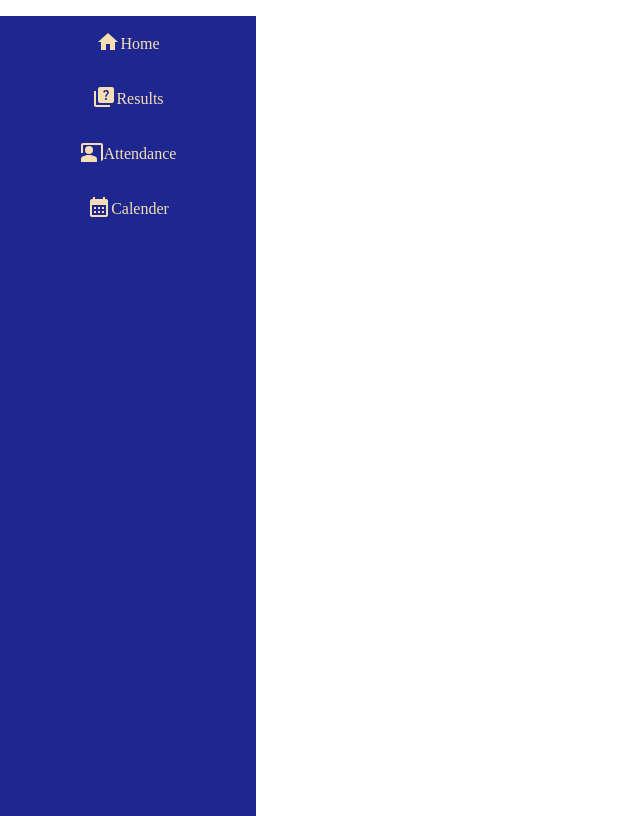
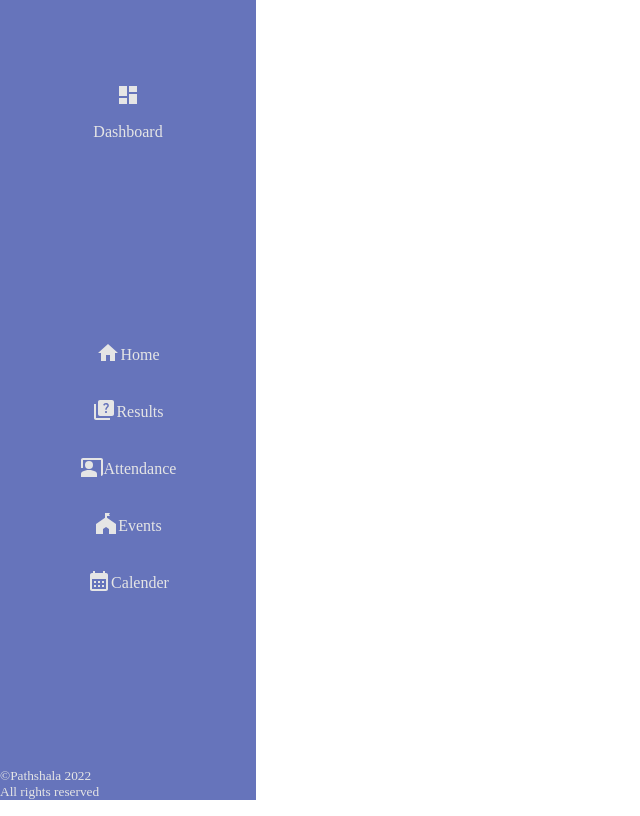
Before and after one commit to AnweshaRoses/school-management-system, a React (Create React App) app: page / in a window 1280 px wide. Shown: the whole page, without its empty margins (0-640 px from the left). Built offline with nearby package versions, Linux system fonts and the light colour scheme.

Commit message:
event home page

```diff
--- a/src/App.css
+++ b/src/App.css
@@ -1,6 +1,10 @@
+@import url('https://fonts.googleapis.com/css2?family=Be+Vietnam+Pro&family=Fredoka&family=Poppins:wght@200&display=swap');
+
 .App{
   width: 100vw;
   height: 100vh;
+  display: flex;
+
 }
 html,body, #root{
   padding:0;
@@ -11,33 +15,142 @@ html,body,#root,.App{
   width:100%;
 }
 
+
 .Sidebar{
+  flex-grow:0.1;
   height: 100%;
   width: 20vw;
-  background-color:#1e2790;
+  position: fixed;
+  background-color:#6674BB;
+  display: flex;
+  flex-direction: row;
+  flex-wrap: wrap;
+  justify-content: space-between;
 }
 .sblist{
-  height: auto;
-  padding :0;
+  height:auto;
+  padding :0px;
   width:100%;
+  display:flex;
+  flex-direction: column;
+  align-items: center;
+}
+.sblist #active{
+  background-color:rgb(238, 238, 238,0.3);
+  box-shadow: 0px 0px 10px 0px rgb(164, 165, 237);
+}
+.sbtitle{
+  height:30%;
+  width: 100%;
+  display:flex;
+  flex-direction: column;
+  justify-content: center;
+  align-items: center;
+  color: #E5E5E5;
+}
+.sbrow{
+  list-style: none;
+  width:90%;
+  height:55px;
+  margin:1px;
+  display:flex;
+  color: #E5E5E5;
+  justify-content: center;
+  align-items: center;
+  border-radius: 5px;
+  transition: 0.2s ease-in;
 }
 
-.sbrow{
-  list-style: none;
-  width:100%;
-   height:55px;
-  margin:0;
-  display:flex;
-  color: wheat;
-  justify-content: center;
-  align-items: center;
-
-}
 
 .sbrow:hover{
    cursor:pointer;
-   border: solid 1px rgb(32, 86, 103);
+   background-color: rgb(238, 238, 238,0.3);
+   transition: 0.2s ease-in;
+  }
+
+.sbfooter{
+  justify-self: flex-end;
+  align-self: flex-end;
+  color: #E5E5E5 ;
 }
+.sbfooter small{
+  display: block;
+}
+
+.secondary{
+  display: flexbox;
+  width:80%;
+  flex:20;
+  position: absolute;
+  left:20%;
+  background-color: rgba(97, 111, 184,0.3);
+}
+
+.event-header{
+  padding: 2% 0px 1% 5%;
+  font-size:  3vw;
+  font-family: 'Poppins', sans-serif;
+}
+.event-header h6{
+  margin: 0;
+  font-size: 1rem;
+}
+.event-header h1{
+  margin: 12px;
+}
+.card-container{
+  margin: 15px 0px 15px 12px;
+  font-family: 'Be Vietnam Pro', sans-serif;
+}
+.card-container h1{
+  align-self: center;
+}
+.Card-content img{
+  width:80%;
+  border: solid 5px white ;
+  border-radius: 10px;
+  align-self:center ;
+  box-shadow: 0px 1px 5px 0px grey;
+}
+
+.Card-content h4{
+  cursor: pointer;
+}
+.cdiv1{
+  height: 50%;
+  display: flex;
+  flex-direction: column;
+  justify-content: center;
+}
+.cdiv1 button{
+  border: solid 1px white ;
+  padding: 0.5vw;
+  font-size: 22px;
+  background-color: #672280;
+  color: #f1f1f1;
+  border-radius: 20px;
+  width:50%;
+  align-self: center;
+}
+.Card{
+  height:auto;
+  width:80%;
+  padding: 20px 40px;
+  margin:20px 5px;
+  position: relative;
+  border-radius: 20px;
+  border: solid 1px white;
+  background-color: rgba(255, 255, 255 , 0.5);
+  background-color: #f1f1f1;
+  box-shadow: 5px 10px 15px rgb(164, 165, 237);
+}
+
+.cards{
+  margin:20px 5px;
+  transition: 0.2s ease-out;
+}
+
+
 .NavBar{
   height: 10vw;
   width: 100%;
@@ -45,7 +158,7 @@ html,body,#root,.App{
   font: 4vw;
   display: flex;
   justify-content: space-between ;
-  box-shadow: 0px 0px 10px 1px black;
+
   color: white;
 }
 
@@ -101,3 +214,52 @@ html,body,#root,.App{
   padding: 20px;
   text-align: center;
 }
+
+.home{
+  height: 100vh;
+
+   display: grid;
+   grid-template-columns: 60% auto;
+}
+.left-home, .right-home{
+  padding: 20%;
+  padding-bottom: 0;
+  font-family: 'Fredoka', sans-serif;
+
+}
+
+.home-desc{
+  margin: 20px 0px;
+  padding:20px;
+  border-radius: 5%;
+  background-color: rgba(255, 255, 255 , 0.5);
+
+  border: solid 2px white;
+}
+.home-face{
+  width:200px;
+  height:200px;
+  border-radius: 50%;
+  border: solid 2px white;
+  box-shadow: 0px 0px 13px 0px grey ;
+}
+
+.sub{
+  height:auto;
+  width: auto;
+  padding: 5% 7%;
+  margin:10px;
+  border-radius: 5px;
+  background-color: rgba(255, 255, 255);
+  box-shadow: 0px 0px 10px 0px rgb(164, 165, 237);
+}
+
+.sub h3{
+  display: flex;
+  justify-content: space-around;
+  cursor: pointer;
+}
+
+.sub:hover{
+  box-shadow: 0px 0px 10px 0px white;
+}
--- a/src/App.js
+++ b/src/App.js
@@ -1,10 +1,57 @@
 import React from 'react';
 import './App.css';
-// import Navbar from './components/NavBar';
 import Sidebar from './components/sidebar';
+import Events from './pages/events';
+import Login from './pages/login-in';
+import Home  from './pages/home';
+export default function App(){
 
-export default function App(){
+
   return(
-    <Sidebar/>
-  )
+    <div className='App'>
+          <Sidebar/>
+          <div className='secondary'>
+          {(window.location.pathname=="/Events")
+              && <Events/>}
+          {/* {(window.location.pathname=="/")
+              && <Login/>} */}
+           {(window.location.pathname=="/home")
+              && <Home pic='https://media.istockphoto.com/photos/portrait-of-happy-middle-school-boy-picture-id1138949949?k=20&m=1138949949&s=170667a&w=0&h=u2ArzGTmMPObeKDbgGx3Pe7RJMQzXtk_j_JpMc21z5k='
+                       name=" Tammy Mishra "
+                       class="8"
+                       section="E"
+                       roll="34567"
+                       teacher="John Doe"
+              />}
+          </div>
+
+    </div>
+    )
 }
+
+
+
+// import { BrowserRouter as Router, Routes, Route}
+// 	from 'react-router-dom';
+// import Home from './pages';
+// import About from './pages/about';
+// import Blogs from './pages/blogs';
+// import SignUp from './pages/signup';
+// import Login from './pages/login-in';
+
+// function App() {
+// return (
+// 	<Router>
+// 	<Navbar />
+// 	<Routes>
+// 		<Route exact path='/' exact element={<Home />} />
+// 		<Route path='/about' element={<About/>} />
+// 		<Route path='/contact' element={<Contact/>} />
+// 		<Route path='/blogs' element={<Blogs/>} />
+// 		<Route path='/sign-up' element={<SignUp/>} />
+// 	</Routes>
+// 	</Router>
+// );
+// }
+
+// export default App;
--- a/src/components/Data-sidebar.js
+++ b/src/components/Data-sidebar.js
@@ -2,10 +2,12 @@ import HomeIcon from '@mui/icons-material/Home';
 import QuizIcon from '@mui/icons-material/Quiz';
 import AttendanceIcon from '@mui/icons-material/CoPresent';
 import CalendarMonthIcon from '@mui/icons-material/CalendarMonth';
+import EventIcon from '@mui/icons-material/Festival';
 import React from "react"
 
  export const SidebarData = [
     {
+
         title:"Home",
         icon:<HomeIcon/>,
         link:"/home"
@@ -21,8 +23,58 @@ import React from "react"
         link:"/attendance"
      },
      {
+      title:"Events",
+      icon:<EventIcon/>,
+      link:"/Events"
+   },
+     {
         title:"Calender",
         icon:<CalendarMonthIcon/>,
         link:"/calender"
      }
  ]
+
+
+
+ export const EventsData = [
+
+   {
+       title:"Sports Day",
+       date:"12th August 2022",
+       line1:"Sports day of Lorem ipsum dolor sit amet, consectetur adipiscing elit, sed do eiusmod tempor incididunt ut labore et dolore magna aliqua. Ut enim ad minim veniam, quis nostrud exercitation ullamco laboris nisi ut aliquip ex ea commodo consequat. Duis aute irure dolor in reprehenderit in voluptate velit esse cillum dolore eu fugiat nulla pariatur. Excepteur sint occaecat cupidatat non proident, sunt in culpa qui officia deserunt mollit anim id est laborum",
+       line2: "Sed ut perspiciatis unde omnis iste natus error sit voluptatem accusantium doloremque laudantium, totam rem aperiam, eaque ipsa quae ab illo inventore veritatis et quasi architecto beatae vitae dicta sunt explicabo. Nemo enim ipsam voluptatem quia voluptas sit aspernatur aut odit aut fugit, sed quia consequuntur magni dolores eos qui ratione voluptatem sequi nesciunt. Neque porro quisquam est, qui dolorem ipsum quia dolor sit amet, consectetur, adipisci velit, sed quia non numquam eius modi tempora incidunt ut labore et dolore magnam aliquam quaerat voluptatem. Ut enim ad minima veniam",
+       img:"https://www.cedarcollege.sa.edu.au/wp-content/uploads/2017/03/Sports-day1.jpg"
+    },
+
+    {
+      title:"Home",
+      date:"12th August 2022",
+      line1:"hello",
+      line2:"world",
+      img:""
+   },
+
+   {
+      title:"Home",
+      date:"12th August 2022",
+      line1:"hello",
+      line2:"world",
+      img:""
+   },
+
+   {
+      title:"Home",
+      date:"12th August 2022",
+      line1:"hello",
+      line2:"world",
+      img:""
+   }
+
+]
+
+// export const subjectsData = [
+//      "biology",
+//      "chemistry",
+//      "physics",
+//      "maths"
+// ]
--- /dev/null
+++ b/src/components/card.js
@@ -0,0 +1,42 @@
+import React from 'react'
+
+export default function Cards(props){
+
+    const [isOpen, setisOpen]=React.useState(false);
+
+    function toggle(){
+        setisOpen(()=>{
+            if(isOpen===true)
+               return false;
+            else
+                return true;
+        } )
+    }
+    return(
+        <div className='card-container'>
+          <div className='Card' >
+              <div className='card-bg'>
+              </div>
+              <div className='Card-content'>
+                  <div className='cdiv1'>
+                  <img src={props.img} />
+                  <h1 className='events'>{props.title}</h1>
+                  <h4>on {props.date}</h4>
+                  </div>
+                 {!isOpen && <h4 className='cards-here' onClick={toggle}>read more</h4>}
+
+
+                 {isOpen &&
+                  <div className='cdiv1'>
+                  <p>{props.line1}</p>
+                  <p>{props.line2}</p>
+                  <button>Participate</button>
+                  <h4 className='cards-here' onClick={toggle}>read less</h4>
+                  </div>
+                 }
+
+              </div>
+        </div>
+        </div>
+    )
+}
--- a/src/components/sidebar.js
+++ b/src/components/sidebar.js
@@ -1,3 +1,4 @@
+import DashboardIcon from '@mui/icons-material/Dashboard';
 import React from 'react'
 import {SidebarData} from './Data-sidebar.js'
 import '../App.css'
@@ -7,11 +8,17 @@ export default function Sidebar(){
 
 
     return (
-        <div className='Sidebar'>
+
+           <div className='Sidebar'>
+            <div className='sbtitle'>
+               <DashboardIcon/>
+               <p>Dashboard</p>
+            </div>
             <ul className='sblist'>
                 {SidebarData.map((val,key) =>{
                    return(
                        <li className='sbrow' key={key}
+                        id={window.location.pathname===val.link?"active":""}
                            onClick={()=>{window.location.pathname= val.link;
                                   }}
                        >
@@ -22,6 +29,11 @@ export default function Sidebar(){
                    );
                 })}
             </ul>
+            <footer className='sbfooter'>
+            <small>&#169;Pathshala 2022</small>
+            <small>All rights reserved </small>
+            </footer>
         </div>
+
     );
 }
--- /dev/null
+++ b/src/pages/events.js
@@ -0,0 +1,33 @@
+import React from 'react';
+import Card from '../components/card'
+import {EventsData} from '../components/Data-sidebar';
+
+export default function Event(){
+
+    const events=EventsData.map((val)=>{
+        return (
+        <Card
+               img={val.img}
+               title={val.title}
+               line1={val.line1}
+               line2={val.line2}
+               date={val.date}/>
+
+    )
+     })
+
+    return(
+        <div>
+         <div className='event-header'>
+             <h1>Events</h1>
+             <h6>We have an array of interesting events coming up, from sports to cultural.
+                 Participate to take part in the celebrations or contact the respective student coucil member.
+             </h6>
+         </div>
+         <div className='card-container'>
+            {events}
+        </div>
+        </div>
+    )
+
+    }
--- /dev/null
+++ b/src/pages/home.js
@@ -0,0 +1,33 @@
+import ArrowForwardIcon from '@mui/icons-material/ArrowForwardIos';
+import React from 'react';
+
+export default function Home(props){
+
+    const subjectsData=["Biology","Physics","Chemistry","Mathemathics"]
+    const subjects= subjectsData.map((val)=>{
+        return (
+            <div className="sub">
+            <h3>{val} <ArrowForwardIcon fontSize="small"/></h3>
+       </div>
+    )
+     })
+
+    return(
+        <div className='home'>
+            <div className='left-home'>
+           <img className='home-face' src={props.pic}/>
+
+           <div className='home-desc'>
+               <h2 className='home-name'>{props.name}</h2>
+               <h3>Class:{props.class}   &nbsp;    Section:{props.section}</h3>
+               <h3>Roll number: {props.roll} </h3>
+               <h3> Class Teacher: {props.teacher}</h3>
+           </div>
+           </div>
+           <div className='right-home' >
+               <h2>Subjects</h2>
+              {subjects}
+           </div>
+        </div>
+    )
+}
```
Also changed, not shown: src/pages/login-in.js (deleted, +0 -15 lines).
